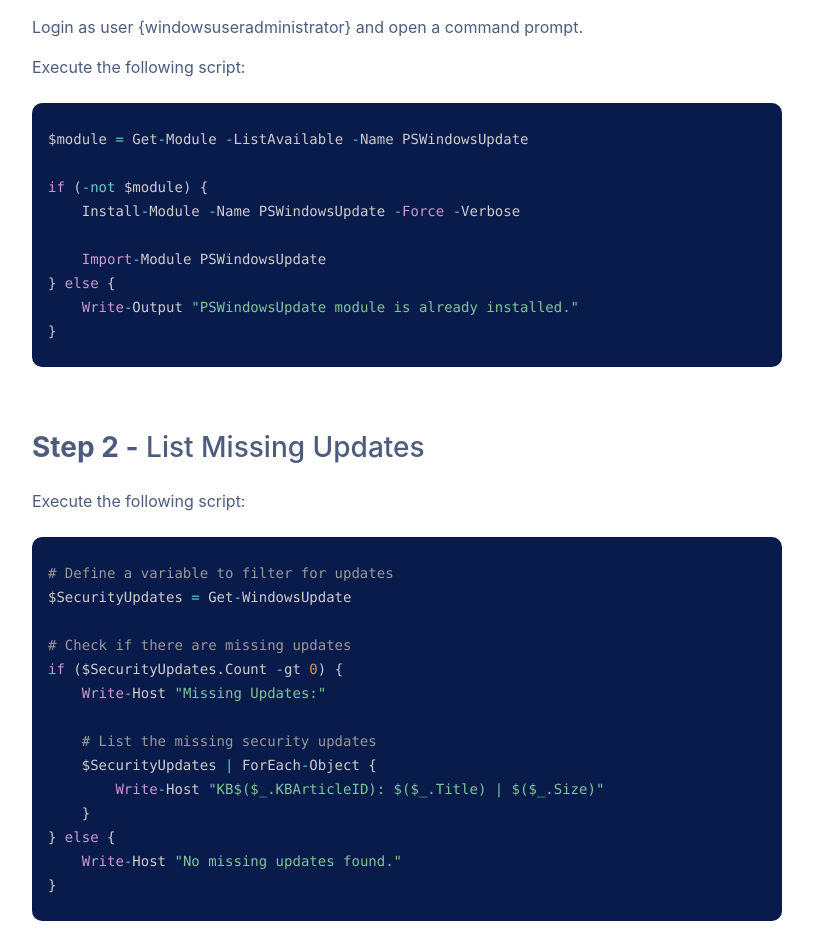
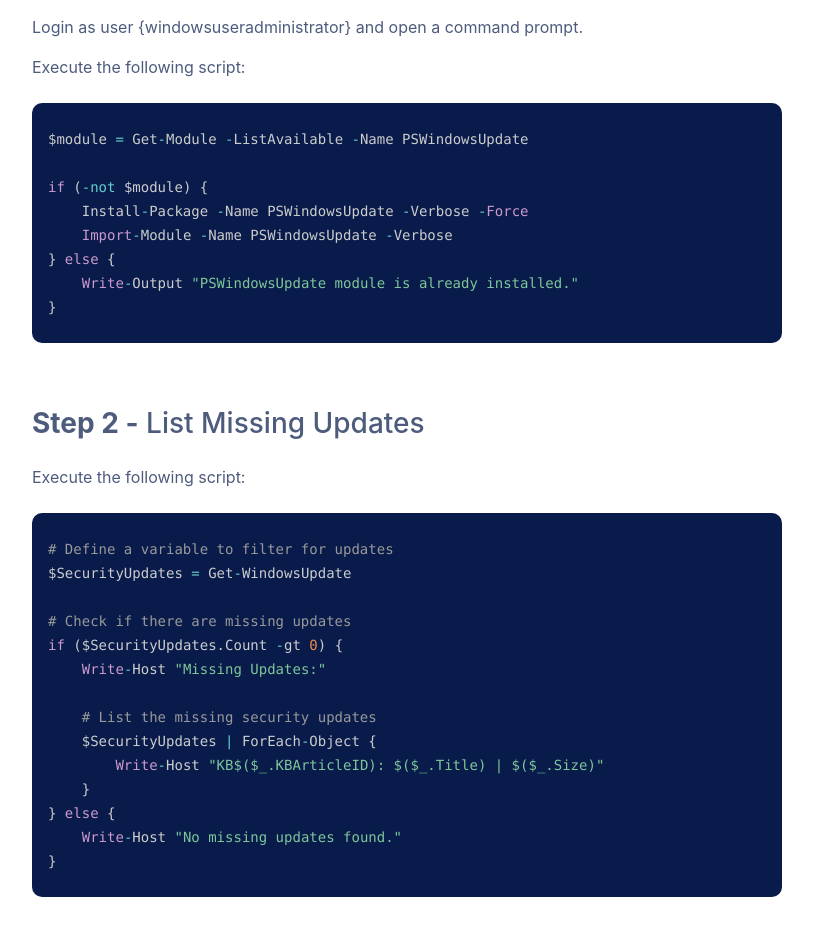
Before and after one commit to AttuneOps/Automate-Windows-Updates, a plain HTML site: page docs/Install--PSWindowsUpdate-Module.html in a window 1280 px wide. Shown: the part 1368-2299 px from the top of the page, without its empty margins (233-1046 px from the left). Drawn offline with nearby package versions, Linux system fonts and the light colour scheme.

Commit message:
Fix install PSWindowsUpdate module script

```diff
--- a/docs/Install--PSWindowsUpdate-Module.html
+++ b/docs/Install--PSWindowsUpdate-Module.html
@@ -361,9 +361,8 @@ mstsc /admin /v:{windowsnode}
 $module = Get-Module -ListAvailable -Name PSWindowsUpdate
 
 if (-not $module) {
-    Install-Module -Name PSWindowsUpdate -Force -Verbose
-
-    Import-Module PSWindowsUpdate
+    Install-Package -Name PSWindowsUpdate -Verbose -Force
+    Import-Module -Name PSWindowsUpdate -Verbose
 } else {
     Write-Output &quot;PSWindowsUpdate module is already installed.&quot;
 }
```
Also changed, not shown: docs/Update-Windows-for-Security-Updates.html (+2 -3 lines), steps/checkifpswindowsupdatemoduleisinstalled/script.txt.
